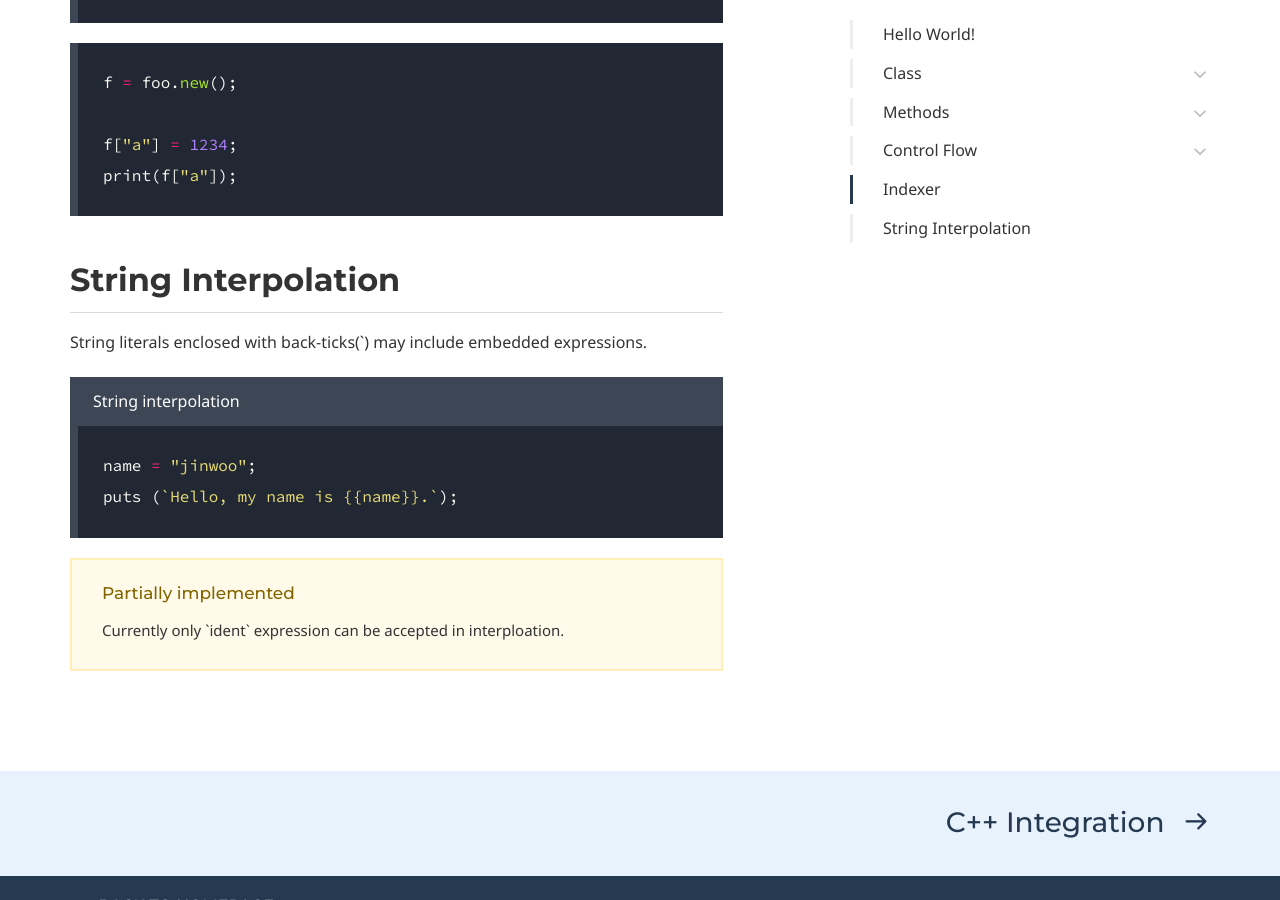
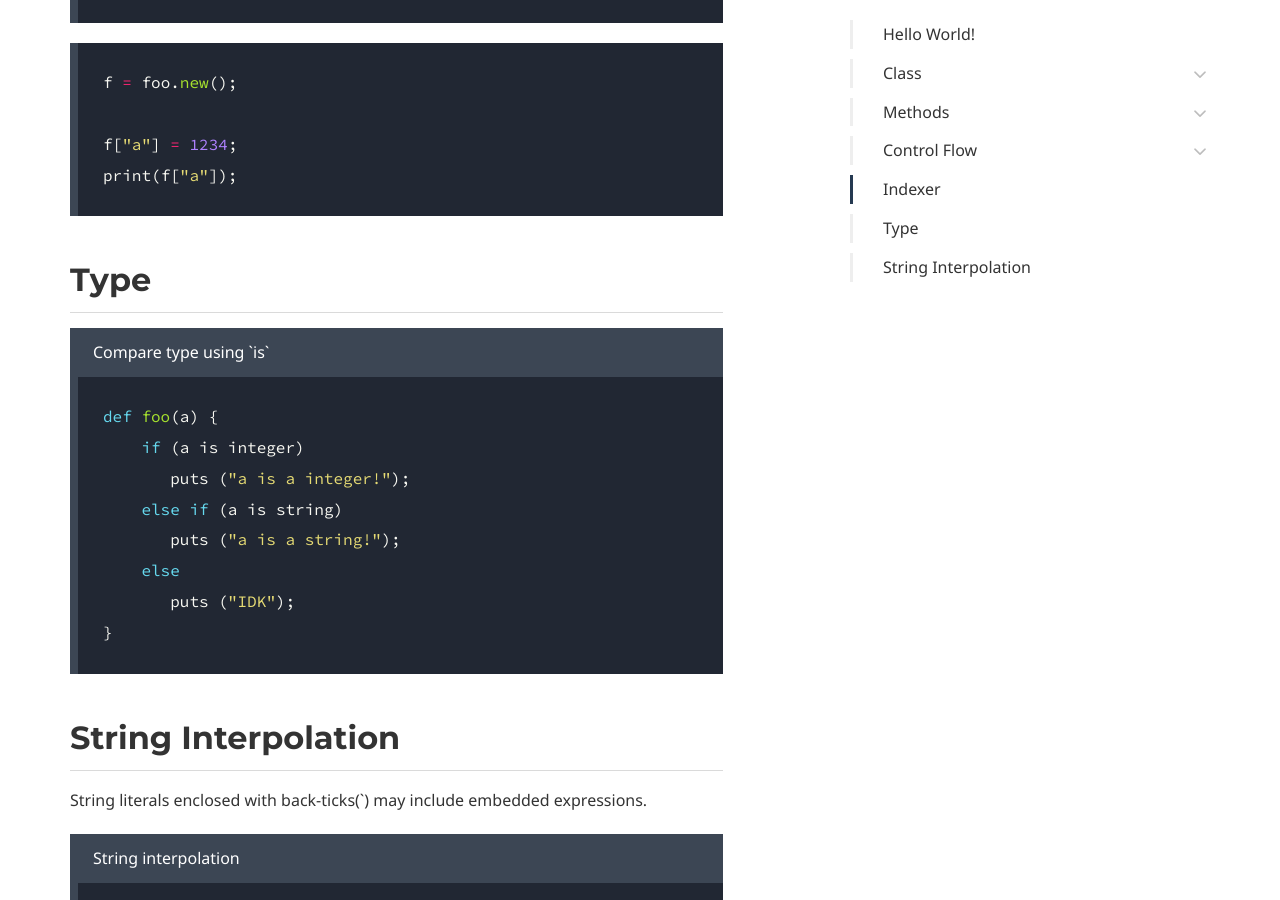
Before and after one commit to rookielang/rookielang.github.io, a Jekyll site: the page built from guides/index.md, in a window 1280 px wide and 900 px high, scrolled down 6057 px. Built offline with Jekyll 4.4.1, drawn with Linux system fonts in a browser that asks for light colours; some web fonts are replaced.

Commit message:
Add files via upload

````diff
--- a/guides/index.md
+++ b/guides/index.md
@@ -24,5 +24,8 @@ page_nav:
 {% capture my_include %}{% include_relative indexer.md %}{% endcapture %}
 {{ my_include | markdownify }}
 
+{% capture my_include %}{% include_relative types.md %}{% endcapture %}
+{{ my_include | markdownify }}
+
 {% capture my_include %}{% include_relative string_interploation.md %}{% endcapture %}
 {{ my_include | markdownify }}
--- /dev/null
+++ b/guides/types.md
@@ -0,0 +1,16 @@
+Type
+----
+
+<div class="example">
+Compare type using `is`
+</div>
+```ruby
+def foo(a) {
+    if (a is integer)
+       puts ("a is a integer!");
+    else if (a is string)
+       puts ("a is a string!");
+    else
+       puts ("IDK");
+}
+```
````
